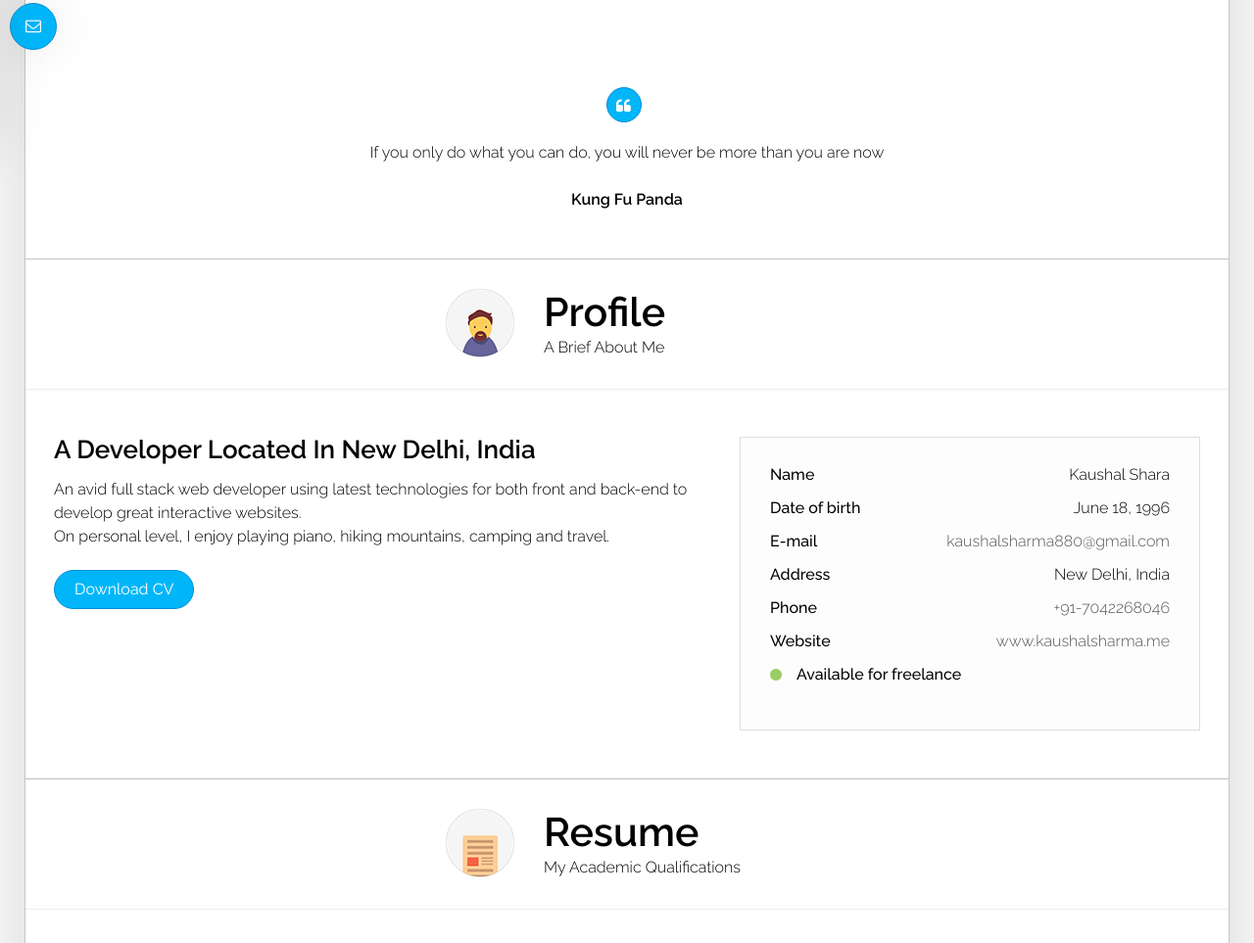
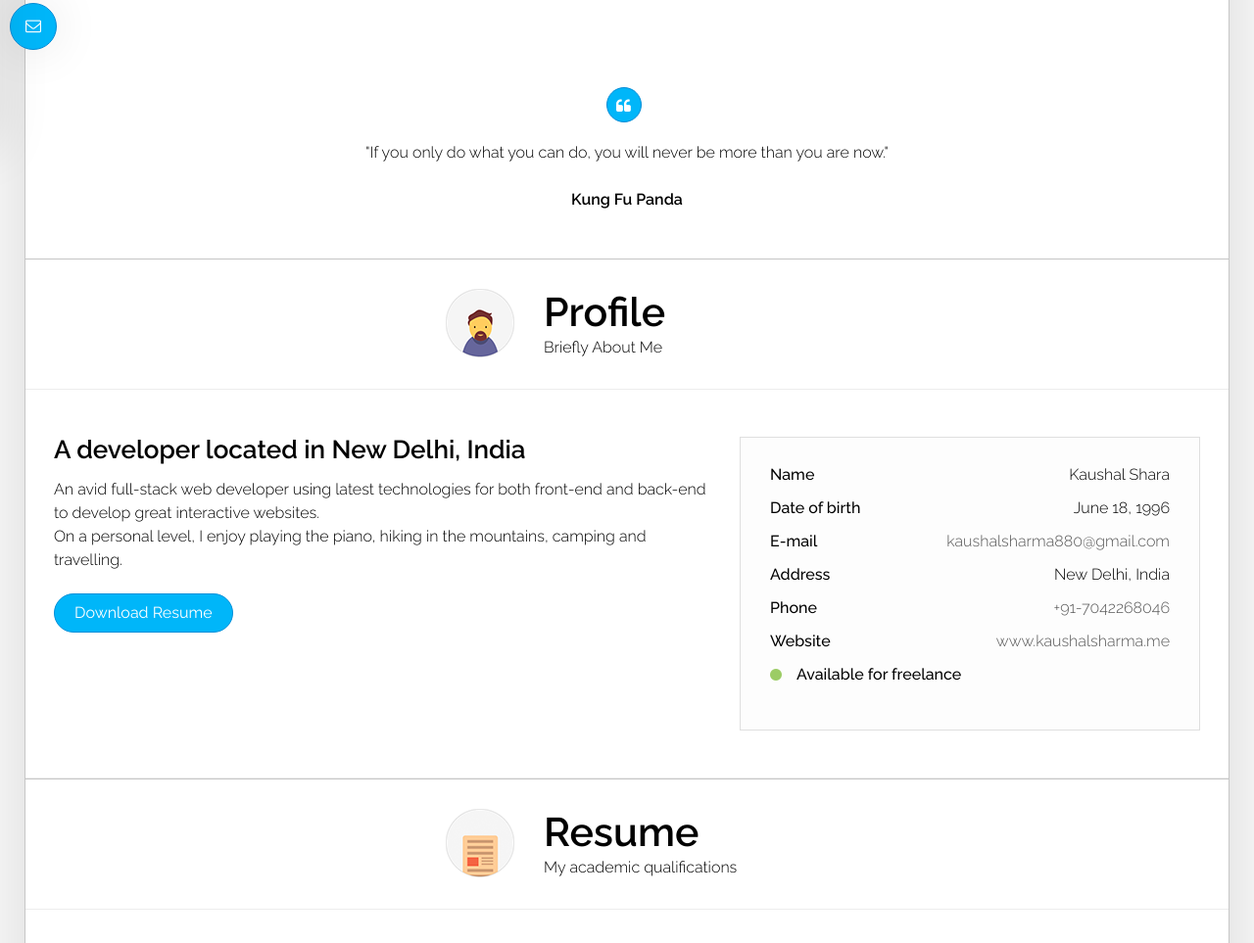
Before and after one commit to iamkaushal/iamkaushal.github.io, a plain HTML site: page index.html in a window 1280 px wide. Shown: the part 649-1612 px from the top of the page at 98% size. Drawn offline with Linux system fonts and the light colour scheme; some packages are replaced by stand-ins of ours.

Commit message:
grammar update

```diff
--- a/index.html
+++ b/index.html
@@ -102,7 +102,7 @@
                                 <!-- Your Name -->
                                 <h1 class="title">Kaushal Sharma</h1>
                                 <!-- Your Profession -->
-                                <h3 class="sub-title">Web Developer & Software Developer</h3>
+                                <h3 class="sub-title">Web & Software Developer</h3>
                                 <!-- social icon -->
                                 <div class="social">
                                     <ul class="animated" data-animation="fadeIn" data-animation-delay="600">
@@ -231,7 +231,7 @@
                                 <div class="animated">
                                     <i class="fa fa-quote-left ukie-icons hover-animate"></i>
                                 </div>
-                                <p class="thoughts">If you only do what you can do, you will never be more than you are now </p>
+                                <p class="thoughts">"If you only do what you can do, you will never be more than you are now." </p>
                                 <h4 class="sub-title">Kung Fu Panda</h4>
                             </div>
                         </div>
@@ -259,7 +259,7 @@
                                 <!-- Title Page -->
                                 <h2 class="title">Profile</h2>
                                 <!-- Description Page -->
-                                <h4 class="sub-title">A Brief About Me</h4>
+                                <h4 class="sub-title">Briefly About Me</h4>
                             </div>
                         </div>
                         <!-- end row -->
@@ -277,11 +277,11 @@
                         <!-- start row -->
                         <div class="row">
                             <div class="col-xs-12 col-sm-12 col-lg-7 padding-bottom">
-                                <h3 class="title">A Developer Located In New Delhi, India</h3>
-                                <p>An avid full stack web developer using latest technologies for both front and back-end to develop great interactive websites. <br> On personal level, I enjoy playing piano, hiking mountains, camping and travel.</p>
+                                <h3 class="title">A developer located in New Delhi, India</h3>
+                                <p>An avid full-stack web developer using latest technologies for both front-end and back-end to develop great interactive websites. <br> On a personal level, I enjoy playing the piano, hiking in the mountains, camping and travelling.</p>
                                 <p>
                                     <!-- <a href="#" class="btn hover-animate">Hire me Now</a> -->
-                                    <a href="./assets/resume.pdf" class="btn btn-color hover-animate">Download CV</a>
+                                    <a href="./assets/resume.pdf" class="btn btn-color hover-animate">Download Resume</a>
                                 </p>
                             </div>
                             <div class="col-xs-12 col-sm-12 col-lg-5">
@@ -353,7 +353,7 @@
                                 <!-- Title Page -->
                                 <h2 class="title">Resume</h2>
                                 <!-- Description Page -->
-                                <h4 class="sub-title">My Academic Qualifications</h4>
+                                <h4 class="sub-title">My academic qualifications</h4>
                             </div>
                         </div>
                         <!-- end row -->
@@ -400,7 +400,7 @@
                                             <table>
                                                 <tr>
                                                     <td class="font-weight-m width-td">Course</td>
-                                                    <td>HarvardX - CS50</td>
+                                                    <td>HarvardX - CS50 (ONLINE)</td>
                                                 </tr>
                                                 <tr>
                                                     <td class="font-weight-m">University</td>
@@ -672,7 +672,7 @@
                                 <!-- Title Page -->
                                 <h2 class="title">Projects</h2>
                                 <!-- Description Page -->
-                                <h4 class="sub-title">Some of My Works</h4>
+                                <h4 class="sub-title">Some of My Work</h4>
                             </div>
                         </div>
                         <!-- end row -->
@@ -1016,7 +1016,7 @@
                         <!-- start row -->
                         <div class="row">
                             <div class="col-xs-12 col-sm-12 col-lg-6 padding-bottom">
-                                <h3 class="title title-contact">Contact info</h3>
+                                <h3 class="title title-contact">Contact info.</h3>
                                 <div class="block-grey">
                                     <table>
                                         <tr>
```
